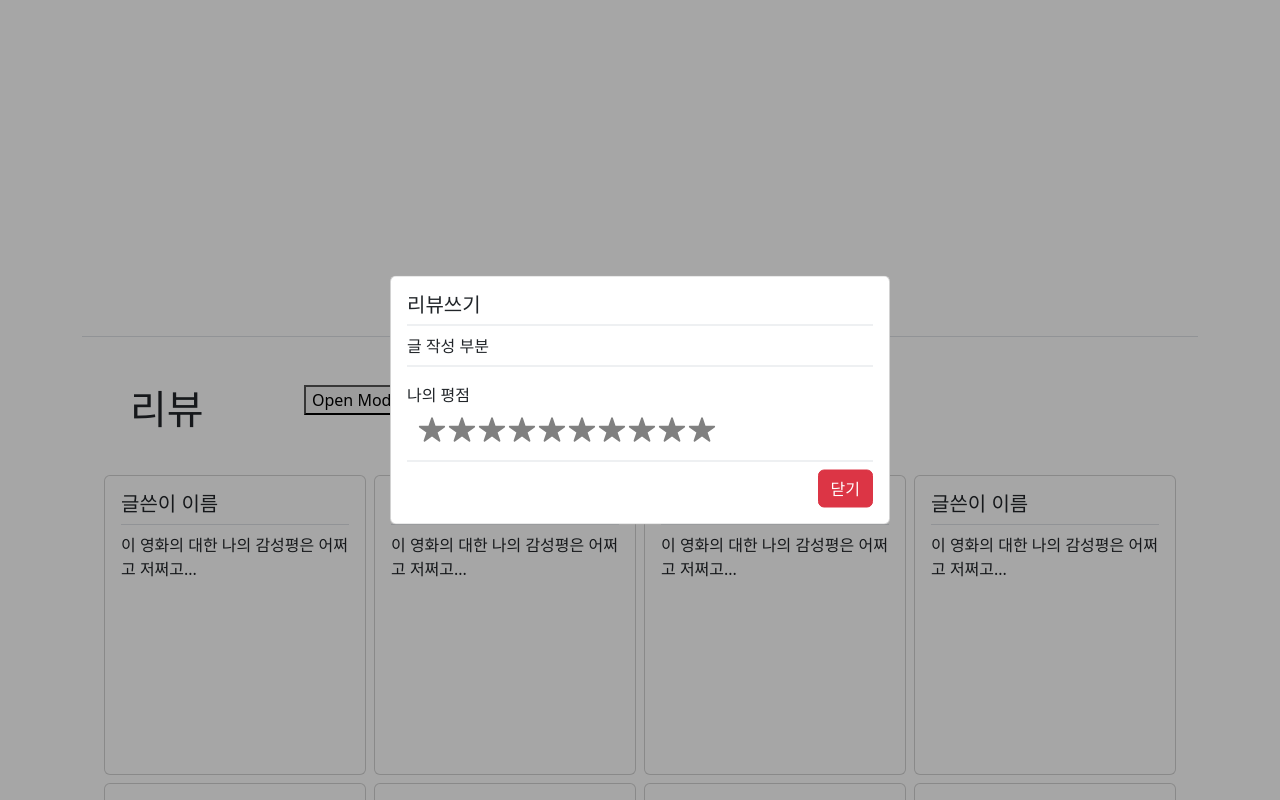
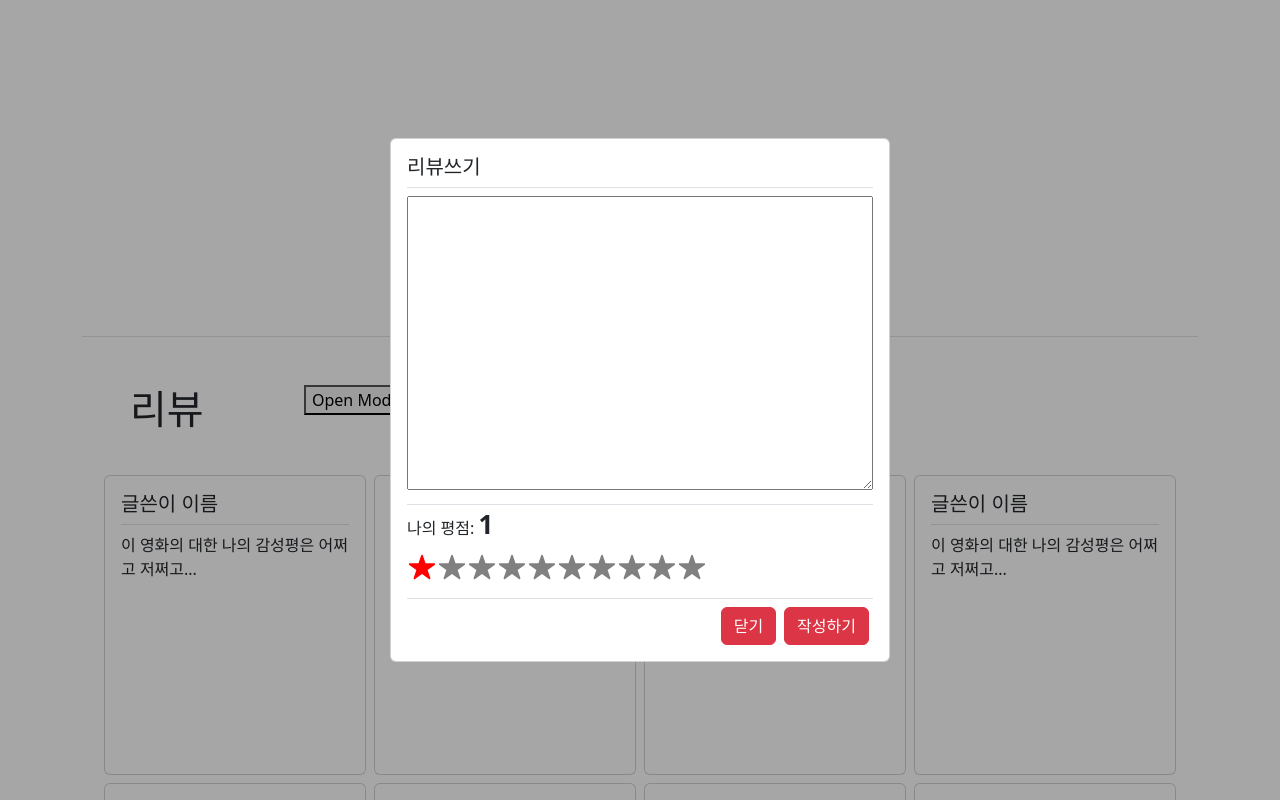
Before and after one commit to Mysticlullaby/project_omz_front, a React (Create React App) app: page /movie/1 in a window 1280 px wide. Both pictures are taken after a click on the button "Open Modal". Shown: the part 807-1607 px from the top of the page. Built offline with nearby package versions, Linux system fonts and the light colour scheme; no server answers.

Commit message:
2023-09-25 morning backup

```diff
--- a/src/components/movies/ReviewWrite.js
+++ b/src/components/movies/ReviewWrite.js
@@ -3,11 +3,11 @@ import { IoIosStar } from 'react-icons/io';
 import styled from 'styled-components';
 
 function ReviewWrite({ isOpen, closeModal }) {
-    const [inputs, setInputs] = useState({ content: '' });
-    const content = inputs;
+    const [inputs, setInputs] = useState({ content: '', rating: 1 });
+    const { reviewContent, rating } = inputs;
 
 
-    const [clicked, setClicked] = useState([false, false, false, false, false, false, false, false, false, false]);
+    const [clicked, setClicked] = useState([true, false, false, false, false, false, false, false, false, false]);
     const starArray = [0, 1, 2, 3, 4, 5, 6, 7, 8, 9];
 
     const handleStarClick = index => {
@@ -19,17 +19,30 @@ function ReviewWrite({ isOpen, closeModal }) {
         console.log('clickStates: ', clickStates);
     };
 
+    const sendReview = () => {
+        let score = clicked.filter(Boolean).length;
+        console.log('score: ', score);
+        setInputs((prevState) => {
+            return { ...prevState, rating: score }
+        });
+    };
+
+    const onSubmit = () => {
+
+    };
+
+    const handleValueChange = (e) => {
+        setInputs((prev) => {
+            return { ...prev, [e.target.name]: e.target.value };
+        });
+    };
+
     useEffect(() => {
         sendReview();
     }, [clicked]);
 
-    const sendReview = () => {
-        let score = clicked.filter(Boolean).length;
-        console.log('score: ', score);
-    };
-
-
     return (
+        <form onSubmit={onSubmit}>
             <div style={{ display: isOpen ? "block" : "none" }}>
                 <div style={{
                     position: "fixed",
@@ -41,6 +54,8 @@ function ReviewWrite({ isOpen, closeModal }) {
                     zIndex: 998
                 }}>
                 </div>
+
+
                 <div className='card'
                     style={{
                         position: "fixed",
@@ -57,14 +72,15 @@ function ReviewWrite({ isOpen, closeModal }) {
 
                     <div className='card-body'>
                         <h5 className='card-title border-bottom pb-2'>리뷰쓰기</h5>
-                    <p className='card-text border-bottom pb-2'>글 작성 부분</p>
+                        <div className='card-text border-bottom pb-2'>
+                            <textarea name='reviewContent' style={{ width: '100%' }} rows='12' value={reviewContent} onChange={handleValueChange} />
+                        </div>
                         <div className='card-text border-bottom pb-3 mb-2'>
                             <div className='mb-2'>
-                            나의 평점
+                                나의 평점: <span style={{ fontWeight: 800, fontSize: 26 }}>{rating}</span>
+                                <input type='hidden' readOnly name='rating' value={rating} />
                             </div>
                             <div style={{ display: 'flex', alignItems: 'center', gap: '10px' }}>
-                            <span style={{ fontWeight: 800, fontSize: 26 }}>
-                            </span>
                                 <Stars>
                                     <span>
                                         {starArray.map((el, idx) => {
@@ -83,12 +99,15 @@ function ReviewWrite({ isOpen, closeModal }) {
                         </div>
                         <div className='d-flex flex-row-reverse'>
                             <div>
-                            <button className='btn btn-danger' onClick={closeModal}>닫기</button>
+                                <button className='btn btn-danger mx-1' onClick={closeModal}>닫기</button>
+                                <input type='submit' className='btn btn-danger mx-1' value='작성하기' />
                             </div>
                         </div>
                     </div>
+
                 </div>
             </div>
+        </form>
     );
 }
 export default ReviewWrite;
```
Lines whose indentation alone changed are shown as unchanged.
